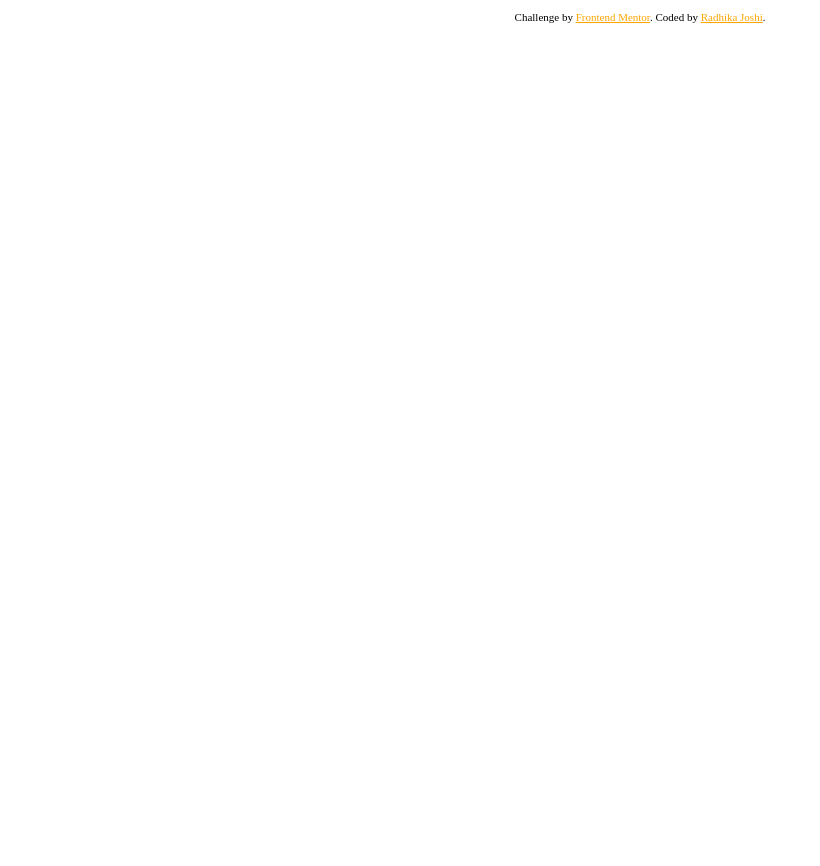
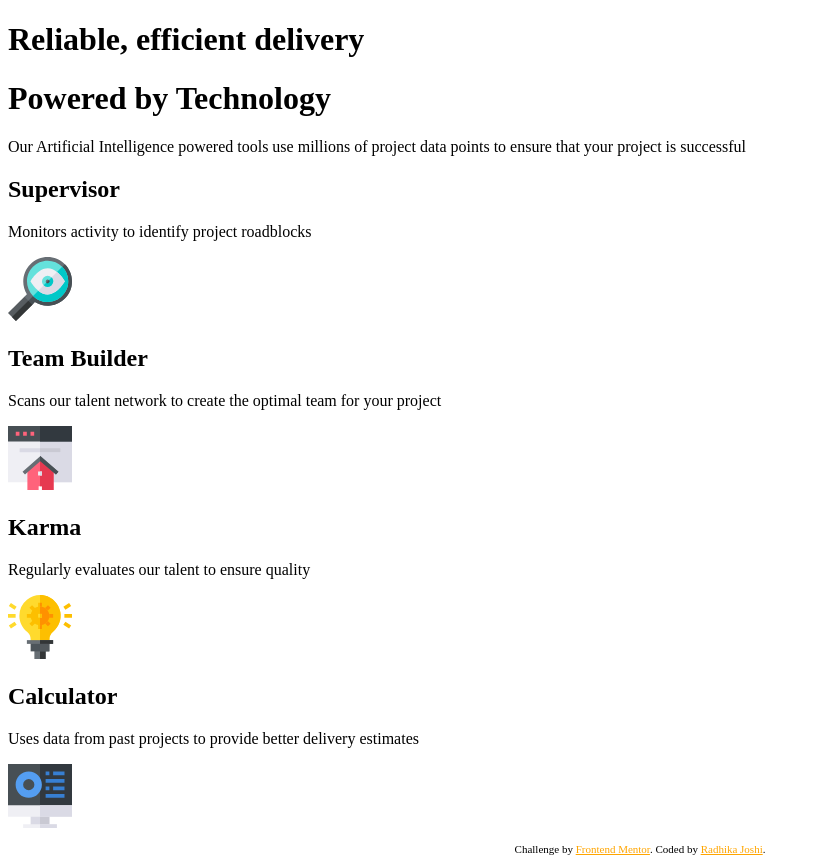
Before and after one commit to RadhikaRJ/four_card_feature_section, a plain HTML site: page index.html in a window 1280 px wide. Shown: the whole page, without its empty margins (0-820 px from the left). Before the commit the page ends 800 px from the top, so only its background shows below. Drawn offline with Linux system fonts and the light colour scheme.

Commit message:
design: layout

```diff
--- a/index.html
+++ b/index.html
@@ -16,6 +16,39 @@
   </style>
 </head>
 <body>
+  <div class="main-container">
+    <h1 class="heading1">Reliable, efficient delivery</h1>
+    <h1 class="heading2">Powered by Technology</h1>
+    <p class="description">Our Artificial Intelligence powered tools use millions of project data points
+      to ensure that your project is successful</p>
+      <div class="subsection-container">
+        <div class="sub-sections">
+          <h2 class="sub-section-heading">Supervisor</h2>
+          <p class="sub-section-description">Monitors activity to identify project roadblocks</p>
+          <img src="images/icon-supervisor.svg">
+        </div>
+
+        <div class="sub-sections">
+          <h2 class="sub-section-heading">Team Builder</h2>
+          <p class="sub-section-description">Scans our talent network to create the optimal team for your project</p>
+          <img src="images/icon-team-builder.svg">
+        </div>
+
+        <div class="sub-sections">
+          <h2 class="sub-section-heading">Karma</h2>
+          <p class="sub-section-description">Regularly evaluates our talent to ensure quality</p>
+          <img src="images/icon-karma.svg">
+        </div>
+
+        <div class="sub-sections">
+          <h2 class="sub-section-heading"> Calculator</h2>
+          <p class="sub-section-description">Uses data from past projects to provide better delivery estimates</p>
+          <img src="images/icon-calculator.svg">
+        </div>
+      </div>
+
+
+  </div>
 
 
 
@@ -29,20 +62,19 @@
 </html>
 
 <!--
-  Reliable, efficient delivery
-  Powered by Technology
 
-  Our Artificial Intelligence powered tools use millions of project data points
-  to ensure that your project is successful
 
-  Supervisor
-  Monitors activity to identify project roadblocks
 
-  Team Builder
-  Scans our talent network to create the optimal team for your project
 
-  Karma
-  Regularly evaluates our talent to ensure quality
 
-  Calculator
-  Uses data from past projects to provide better delivery estimates -->
+
+
+
+
+
+
+
+
+
+
+   -->
```
Also changed, not shown: styles.css (line endings or trailing spaces).
